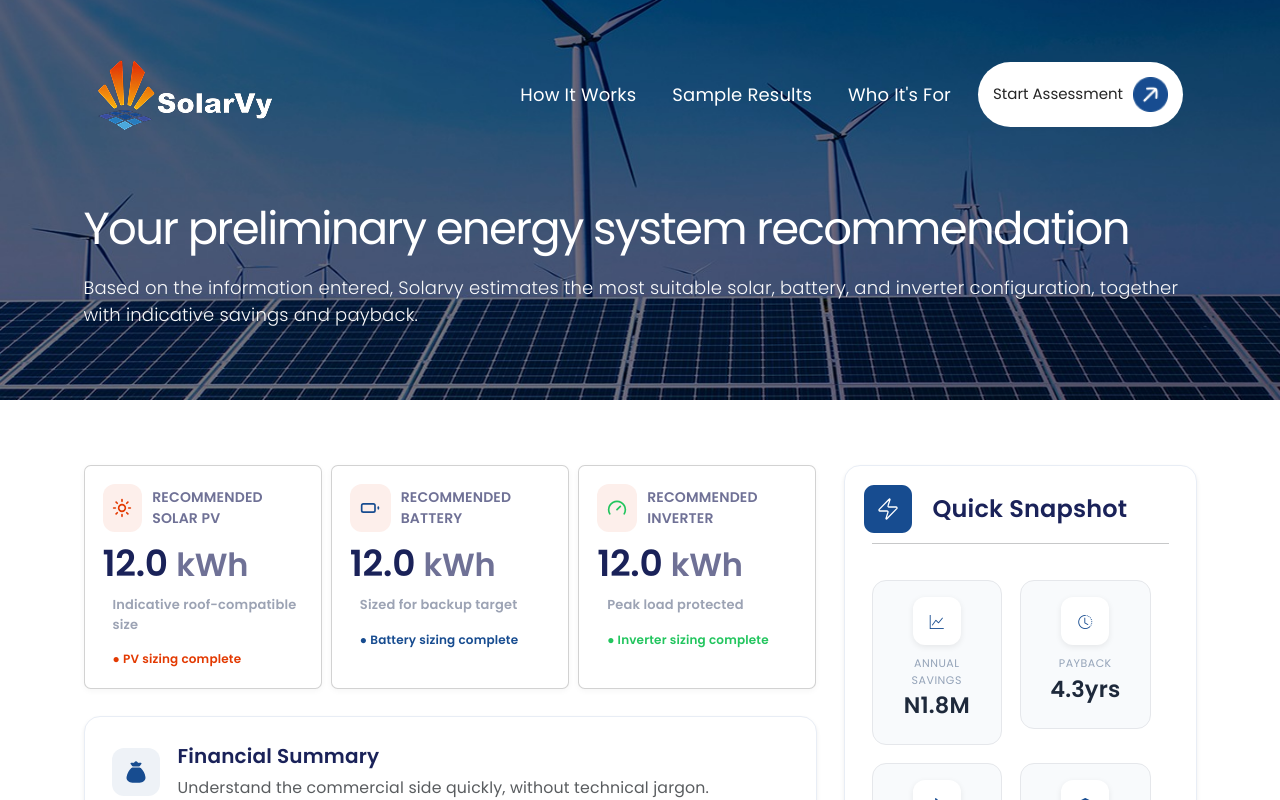
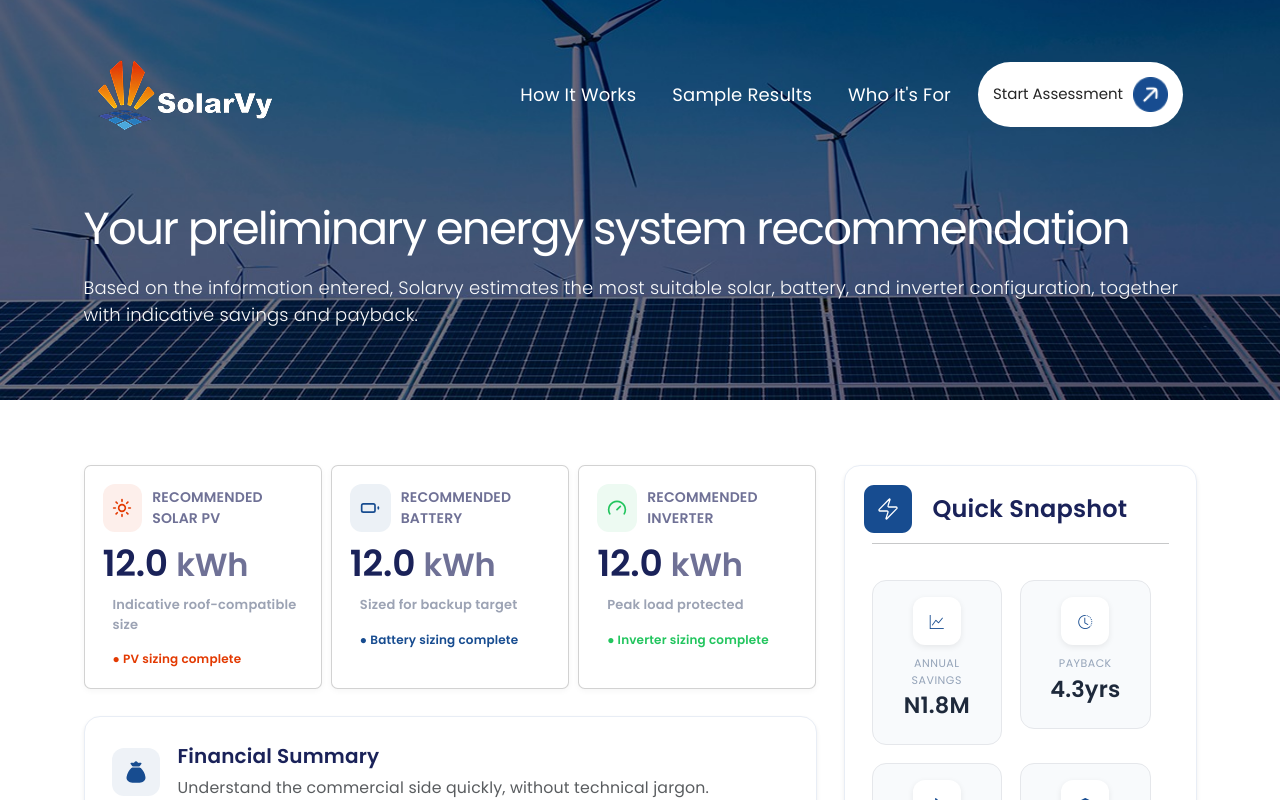
Before and after one commit to ratheesh-srishtis/web-app, a React (Vite) app: page /assesementresult in a window 1280 px wide. Shown: the top 800 px of the page. Built offline with nearby package versions, Linux system fonts and the light colour scheme.

Commit message:
right section

```diff
--- a/src/pages/AssessmentResult.tsx
+++ b/src/pages/AssessmentResult.tsx
@@ -149,7 +149,7 @@ function AssesementResult() {
                 <div className="card custom-card h-100">
                   <div className="card-body">
                     <div className="d-flex align-items-center mb-2">
-                      <div className="icon-box-sun">
+                      <div className="icon-box-battery">
                         <img src={batt} alt="icon" />
                       </div>
                       <small className="text-uppercase text-muted g-2">
@@ -177,7 +177,7 @@ function AssesementResult() {
                 <div className="card custom-card h-100">
                   <div className="card-body">
                     <div className="d-flex align-items-center mb-2">
-                      <div className="icon-box-sun">
+                      <div className="icon-box-act">
                         <img src={halfSun} alt="icon" />
                       </div>
                       <small className="text-uppercase text-muted g-2">
```
